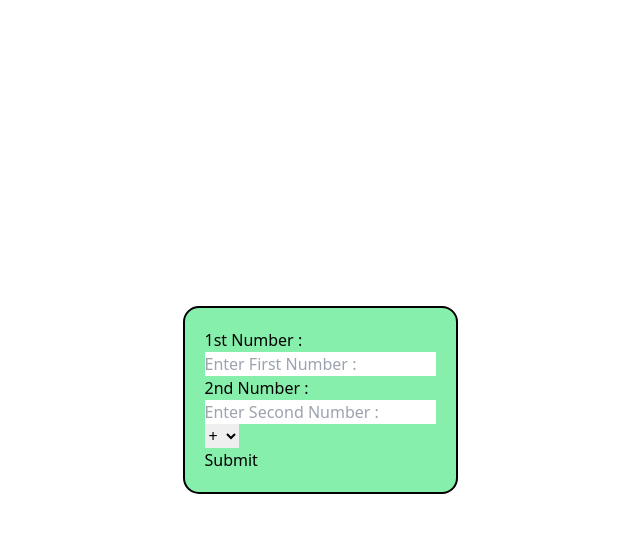
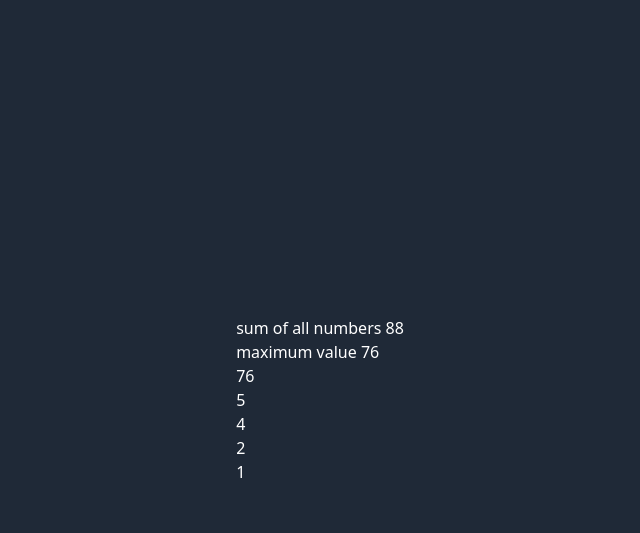
Before and after one commit to Jay-Scripts/PHP-Self-Study, a PHP site: page / in a window 1280 px wide. Shown: the top 533 px of the page, without its empty margins (320-960 px from the left). Run offline with PHP 8.4, Linux system fonts and the light colour scheme; data that the repository does not hold is empty; some libraries are stand-ins or nearby versions.

Commit message:
PHP Day 3 Array Functions

```diff
--- a/index.php
+++ b/index.php
@@ -1,36 +1,3 @@
-<?php
-if ($_SERVER["REQUEST_METHOD"] == "POST") {
-    $operators = $_POST['operators'];
-    $ans = "    ";
-
-
-    if (empty($num2 = $_POST['num2']) || empty($num1 = $_POST['num1'])) {
-        $ans = "Please Input a Number!";
-    } else {
-        $num1 = intval($_POST['num1']);
-        $num2 = intval($_POST['num2']);
-
-        if ($operators == "+") {
-            $ans = $num1 + $num2;
-        } else if ($operators == "-") {
-            $ans = $num1 - $num2;
-        } else if ($operators == "/") {
-            if ($num2 == 0) {
-                $ans = "Cannot divide 0";
-            } else {
-                $ans = $num1 / $num2;
-            }
-        } else if ($operators == "%") {
-            $ans = $num1 % $num2;
-        } else if ($operators == "x") {
-            $ans = $num1 * $num2;
-        } else {
-            $ans = "Please Choose an Operator";
-        }
-    }
-}
-?>
-
 <!DOCTYPE html>
 <html lang="en">
 
@@ -39,36 +6,22 @@ if ($_SERVER["REQUEST_METHOD"] == "POST") {
     <meta name="viewport" content="width=device-width, initial-scale=1.0">
     <title>Document</title>
     <script src="https://cdn.tailwindcss.com"></script>
+
 </head>
 
-<body>
-    <div class="flex items-center justify-center flex-col h-screen">
-        <div class="border-2 border-black p-5 rounded-2xl bg-green-300 ">
-            <form action="<?php echo htmlspecialchars($_SERVER["PHP_SELF"]); ?>" method="post">
-                <label for="num1">1st Number : </label><br>
-                <input type="number"
-                    name="num1"
-                    placeholder="Enter First Number : "><br>
-                <label for="num2">2nd Number : </label><br>
-                <input type="number"
-                    name="num2"
-                    placeholder="Enter Second Number : "><br>
-                <select name="operators" id="operatords">Choose Operators
-                    <option value="+">+</option>
-                    <option value="-">-</option>
-                    <option value="x">x</option>
-                    <option value="/">/</option>
-                    <option value="%">%</option>
-                </select><br>
-                <button name="submit">Submit</button>
+<body class="h-screen flex justify-center items-center flex-col bg-gray-800 text-white">
+    <?php
+    $numbers = [1, 2, 4, 5, 76];
+    echo "sum of all numbers " . array_sum($numbers) . "<br>";
+    echo "maximum value " . max($numbers) . "<br>";
+    $desc = rsort($numbers);
 
-                <p><?php
-                    echo htmlspecialchars($ans);
-                    ?></p>
+    foreach ($numbers as $number) {
+        echo $number . "<br>";
+    }
+    ?>
 
-            </form>
-        </div>
-    </div>
+
 </body>
 
 </html>
```
